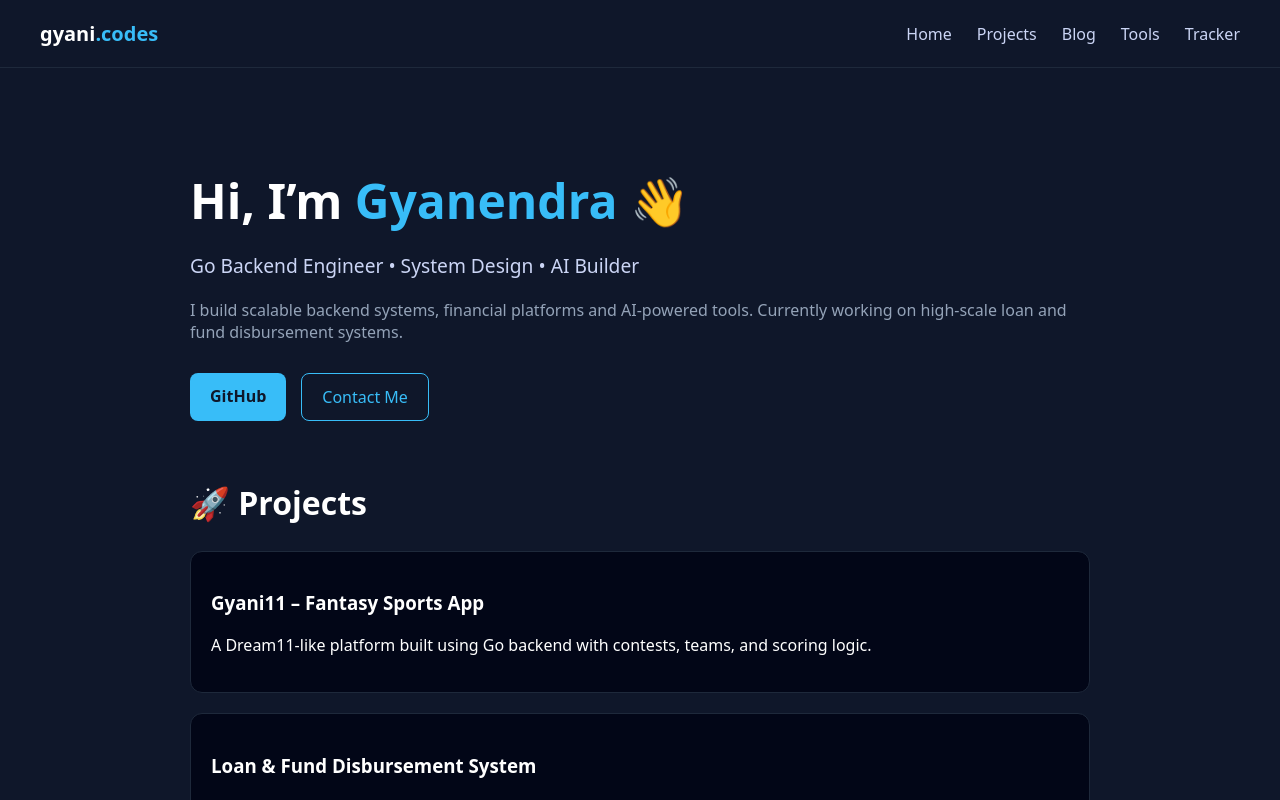
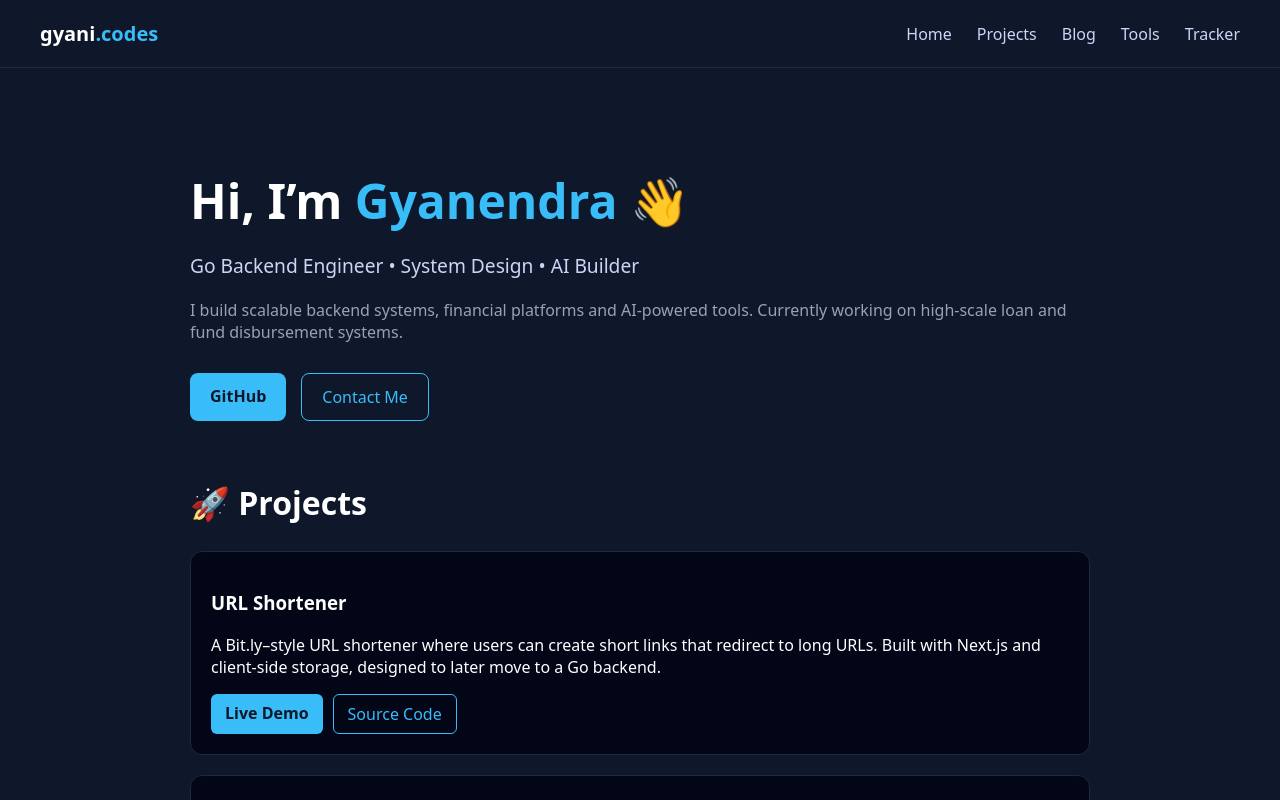
Before and after one commit to kumargyanendracse/gyani-codes, a Next.js app: page / in a window 1280 px wide. Shown: the top 800 px of the page. Built offline with nearby package versions, Linux system fonts and the light colour scheme.

Commit message:
Update page.js

```diff
--- a/app/page.js
+++ b/app/page.js
@@ -53,6 +53,43 @@ export default function Home() {
         <h2 style={{ marginTop: "60px", fontSize: "2rem" }}>🚀 Projects</h2>
 
         <div style={{ marginTop: "20px", display: "grid", gap: "20px" }}>
+              <div style={cardStyle}>
+  <h3>URL Shortener</h3>
+  <p>
+    A Bit.ly–style URL shortener where users can create short links that redirect
+    to long URLs. Built with Next.js and client-side storage, designed to later
+    move to a Go backend.
+  </p>
+  <div style={{ marginTop: "10px", display: "flex", gap: "10px" }}>
+    <a
+      href="/short"
+      style={{
+        padding: "8px 14px",
+        background: "#38bdf8",
+        color: "#0f172a",
+        borderRadius: "6px",
+        textDecoration: "none",
+        fontWeight: "bold"
+      }}
+    >
+      Live Demo
+    </a>
+    <a
+      href="https://github.com/kumargyanendracse/gyani-codes"
+      target="_blank"
+      style={{
+        padding: "8px 14px",
+        border: "1px solid #38bdf8",
+        borderRadius: "6px",
+        color: "#38bdf8",
+        textDecoration: "none"
+      }}
+    >
+      Source Code
+    </a>
+  </div>
+</div>
+
           <div style={cardStyle}>
             <h3>Gyani11 – Fantasy Sports App</h3>
             <p>A Dream11-like platform built using Go backend with contests, teams, and scoring logic.</p>
```
